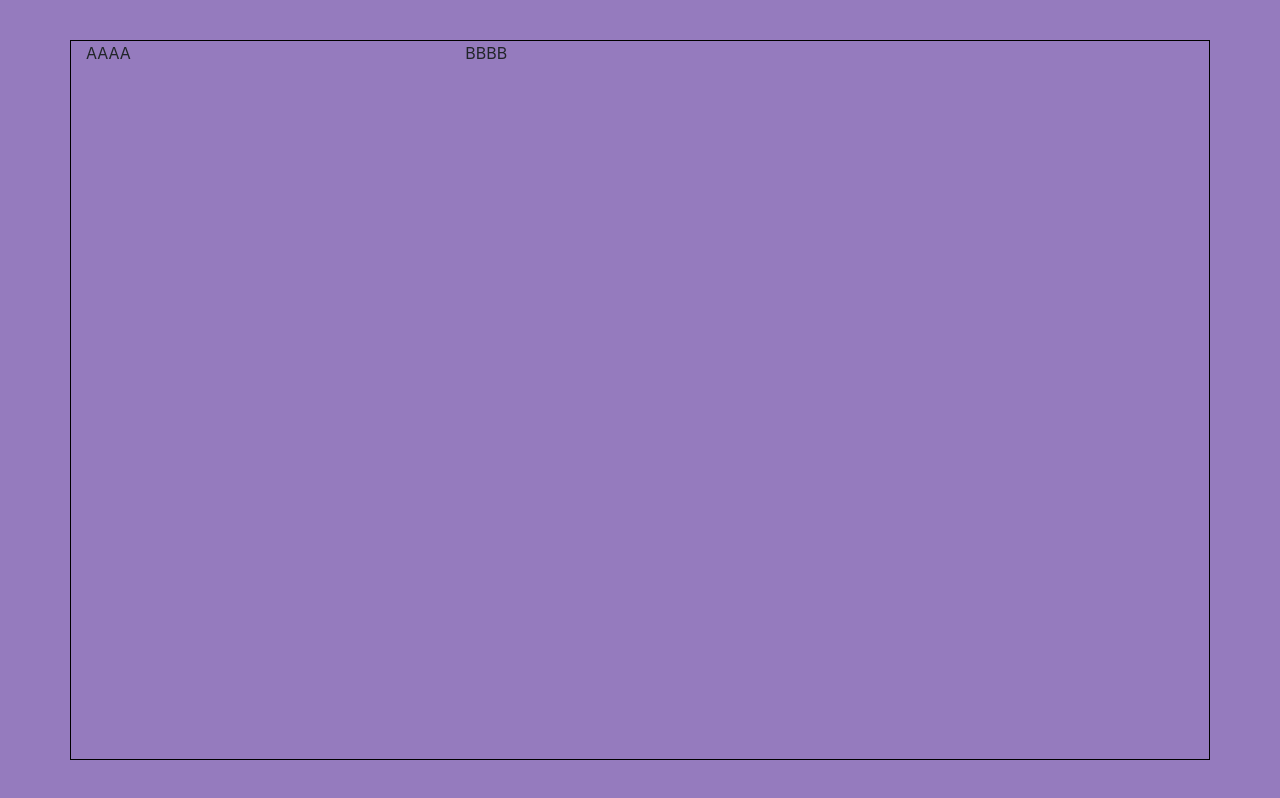
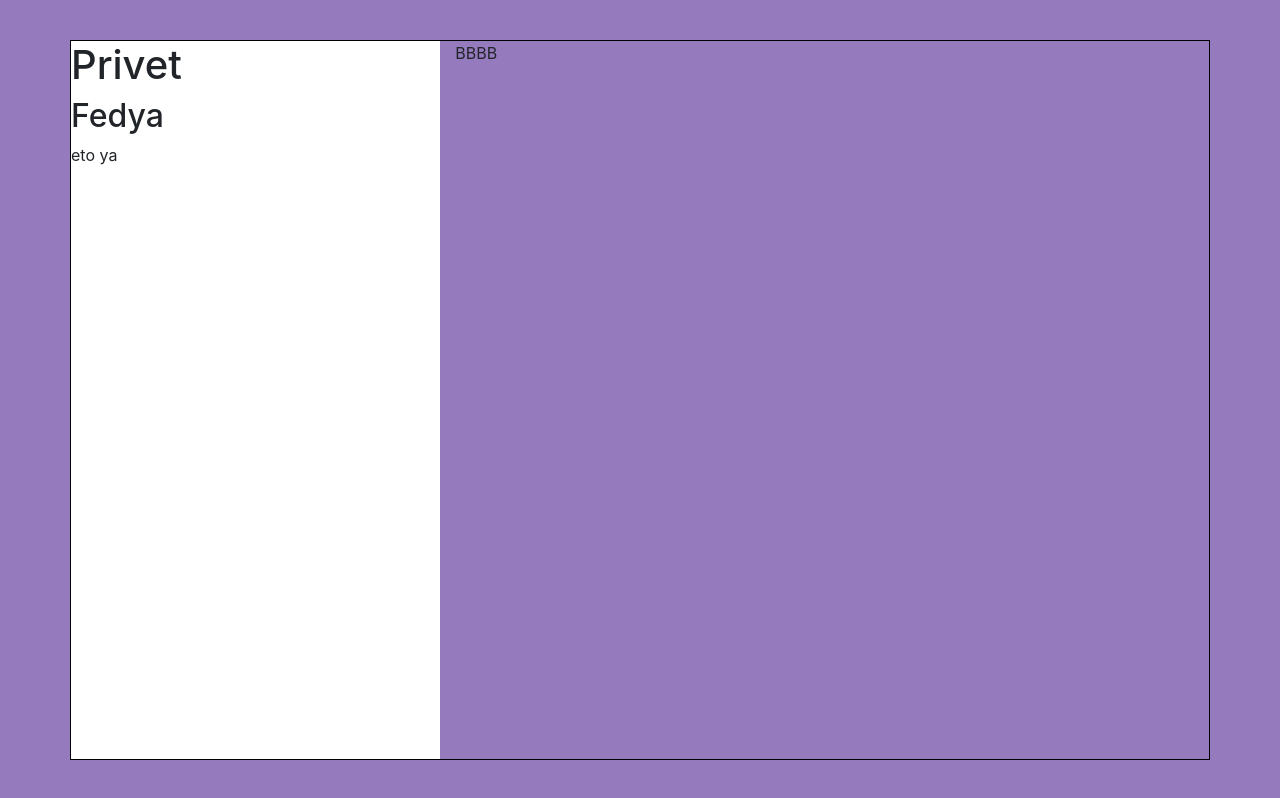
Before and after one commit to pushkov-fedor/geochat-frontend, a React (Create React App) app: page / in a window 1280 px wide. Built offline with nearby package versions, Linux system fonts and the light colour scheme.

Commit message:
chat styling

```diff
--- a/src/components/chat/Chat.css
+++ b/src/components/chat/Chat.css
@@ -8,3 +8,14 @@
   border: 1px solid black;
   height: 90%;
 }
+
+.chat-row {
+  width: 100%;
+  height: 100%;
+}
+
+div.dialog-list-block {
+  padding: 0;
+  width: 100%;
+  height: 100%;
+}
--- a/src/components/chat/Chat.js
+++ b/src/components/chat/Chat.js
@@ -1,4 +1,5 @@
 import React, { Component } from "react";
+import { DialogList } from "./dialogList/DialogList";
 import "./Chat.css";
 
 export class Chat extends Component {
@@ -6,8 +7,10 @@ export class Chat extends Component {
     return (
       <div className="container-fluid  d-flex flex-column justify-content-center align-items-center chat-background">
         <div className="container chat-container">
-          <div className="row">
-            <div className="col-4">AAAA</div>
+          <div className="row chat-row">
+            <div className="col-4 dialog-list-block">
+              <DialogList />
+            </div>
             <div className="col-8">BBBB</div>
           </div>
         </div>
--- /dev/null
+++ b/src/components/chat/dialogList/DialogList.css
@@ -0,0 +1,5 @@
+.dialog-list-container {
+  height: 100%;
+  width: 100%;
+  background-color: #fff;
+}
--- a/src/components/chat/dialogList/DialogList.js
+++ b/src/components/chat/dialogList/DialogList.js
@@ -1,7 +1,13 @@
 import React, { Component } from "react";
+import { Dialog } from "./dialog/Dialog";
+import "./DialogList.css";
 
 export class DialogList extends Component {
   render() {
-    return <div></div>;
+    return (
+      <div className="dialog-list-container">
+        <Dialog title="Privet" author="Fedya" message="eto ya" />
+      </div>
+    );
   }
 }
--- a/src/components/chat/dialogList/dialog/Dialog.js
+++ b/src/components/chat/dialogList/dialog/Dialog.js
@@ -1,7 +1,19 @@
 import React, { Component } from "react";
 
 export class Dialog extends Component {
+  constructor(props) {
+    super(props);
+  }
+
   render() {
-    return <div></div>;
+    return (
+      <div className="">
+        <h1>{this.props.title}</h1>
+        <div className="last-message">
+          <h2>{this.props.author}</h2>
+          <p>{this.props.message}</p>
+        </div>
+      </div>
+    );
   }
 }
```
